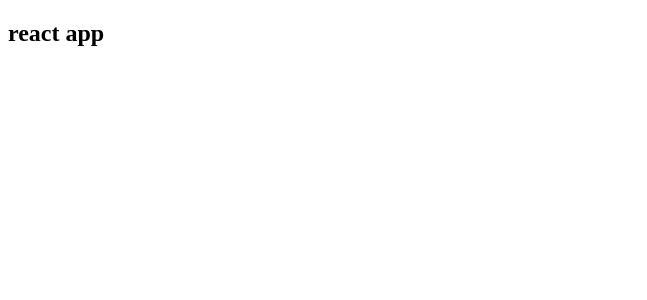
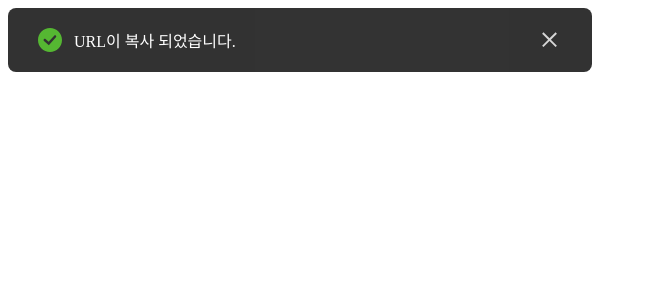
Before and after one commit to mxkxx1011/Rolling, a React (Create React App) app: page / in a window 1280 px wide. Shown: the top 300 px of the page, without its empty margins (0-647 px from the left). Built offline with nearby package versions, Linux system fonts and the light colour scheme.

Commit message:
refactor: scss 코드 수정

```diff
--- a/src/App.jsx
+++ b/src/App.jsx
@@ -1,5 +1,7 @@
+import Toast from 'components/toast/Toast';
+
 function App() {
-  return <h2>react app</h2>;
+  return <Toast />;
 }
 
 export default App;
--- a/src/components/toast/Toast.scss
+++ b/src/components/toast/Toast.scss
@@ -8,28 +8,22 @@
   width: 524px;
   height: 64px;
   border-radius: 8px;
-  @include Flex(row, space-between, '', '');
-  align-items: center;
-  padding-left: 30px;
-  padding-right: 30px;
+  @include Flex(row, space-between, center, '');
+  padding: 0 30px;
 }
 .toast-text-wrapper {
-  @include Flex(row, space-between, '', '');
-  align-items: center;
+  @include Flex(row, space-between, center, '');
   gap: 12px;
-  height: 26px;
 }
 .toast-text-wrapper p {
   color: #ffffff;
   @include font-style(16, regular);
 }
-.toast-img-subtract {
+.toast-container img {
   width: 24px;
   height: 24px;
 }
 .toast-img-close {
-  width: 24px;
-  height: 24px;
   &:hover {
     cursor: pointer;
   }
```
